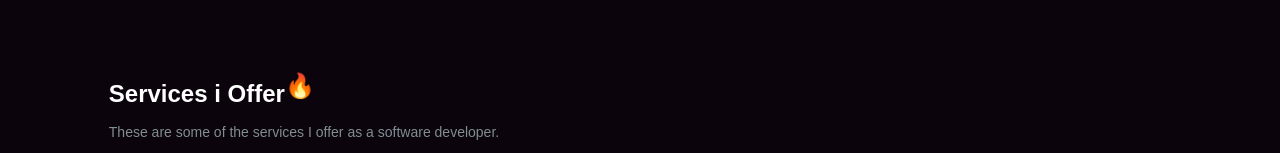
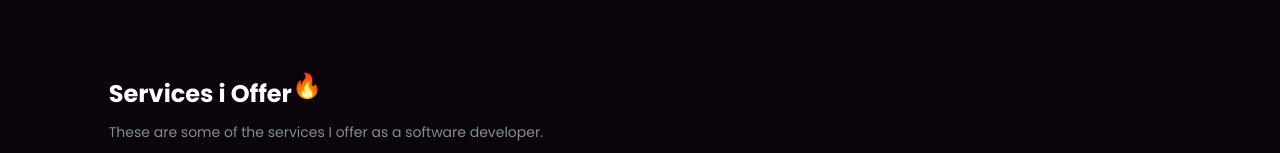
Before and after one commit to heyrapto/portfolio-, a React (Vite) app: page / in a window 1280 px wide. Shown: the part 578-731 px from the top of the page. Built offline with nearby package versions, Linux system fonts and the light colour scheme.

Commit message:
Update Services.tsx

```diff
--- a/src/pages/Services.tsx
+++ b/src/pages/Services.tsx
@@ -5,7 +5,7 @@ const Services = () => {
     const [visibleStates, setVisibleStates] = useState(Array(6).fill(false)); // Track visibility of each service
     const refs = useRef<(HTMLDivElement | null)[]>([]); // Refs for each service block
 
-    const pStyle = "text-sm font-rubik text-[#808e91] mt-4 leading-[1.44rem]";
+    const pStyle = "text-sm text-[#808e91] mt-4 leading-[1.44rem]";
 
     const itemVariants = {
         hidden: { opacity: 0, y: 20 },
@@ -45,11 +45,11 @@ const Services = () => {
       <section>
         <div className="flex justify-center py-24">
           <div className="my_fixed_width">
-            <h2 className="text-2xl font-bold font-clash">
+            <h2 className="text-2xl font-bold">
               Services i Offer
               <span className="inline-block animate-bounce">🔥</span>
             </h2>
-            <p className="text-sm text-[#808e91] font-rubik my-3">
+            <p className="text-sm text-[#808e91] my-3">
               These are some of the services I offer as a software
               developer.
             </p>
@@ -121,7 +121,7 @@ const Services = () => {
                   }}
                 >
                   <div>
-                    <h3 className="text-white text-xl  font-clashbold mb-4 tracking-wide">
+                    <h3 className="text-white text-xl mb-4 tracking-wide">
                       {service.title}
                     </h3>
                     <p className={pStyle}>{service.description}</p>
```
